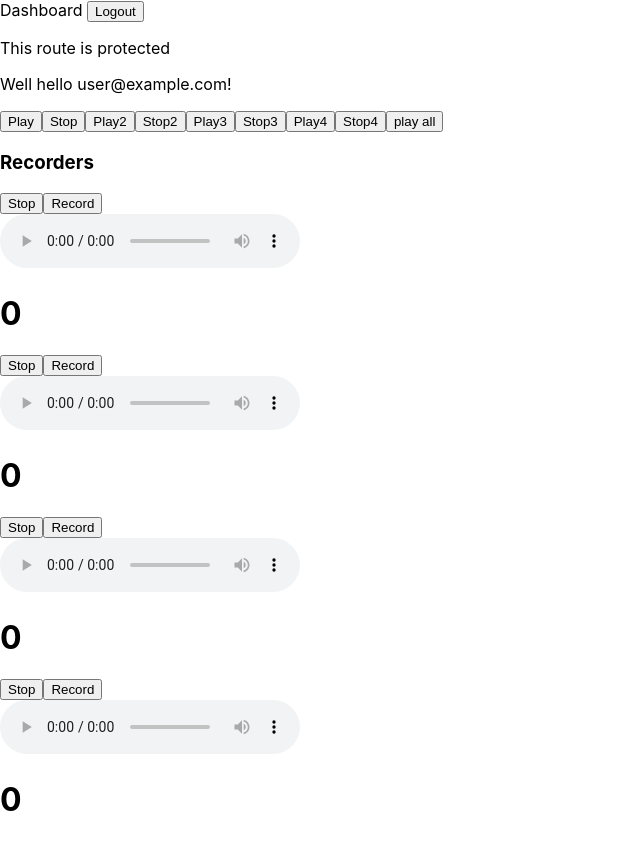
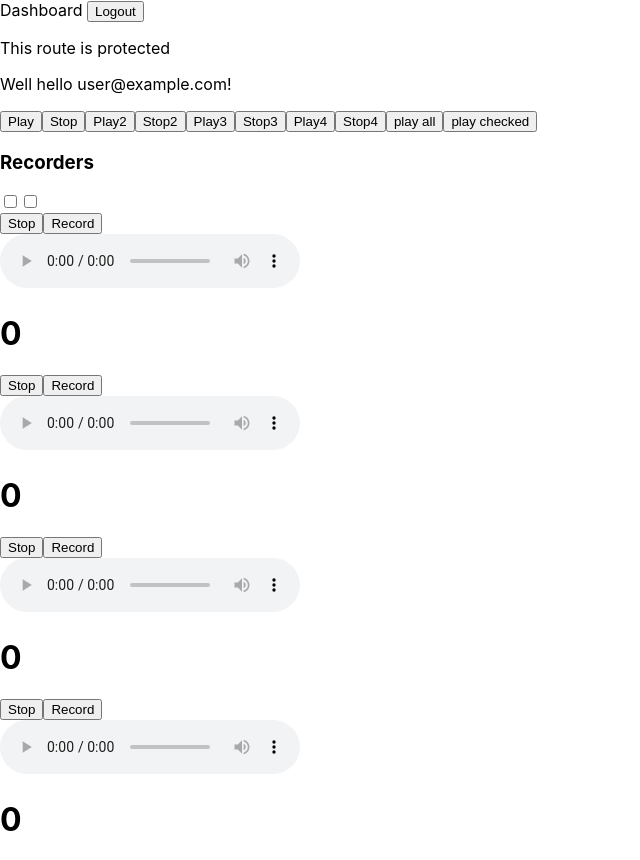
Before and after one commit to sofiaronnkvist/fourtrack, a Next.js app: page /dashboard in a window 1280 px wide. Shown: the whole page, without its empty margins (0-640 px from the left). Built offline with nearby package versions, Linux system fonts and the light colour scheme; no server answers; sample sign-in values are in the browser's storage.

Commit message:
Checkbox logic, kind of working

```diff
--- a/pages/dashboard.jsx
+++ b/pages/dashboard.jsx
@@ -3,10 +3,10 @@ import Recorder from '../components/Recorder/Recorder';
 import { useAuth } from '../context/AuthContext';
 import { getFileFromStorage } from '../utils/getFileFromStorage';
 
-
 const Dashboard = () => {
   const { user } = useAuth();
   const [testArray, setTestArray] = useState([]);
+  const [playId, setPlayId] = useState();
 
   useEffect(() => {
     getFileFromStorage(user.uid).then((res) => setTestArray(res));
@@ -23,7 +23,36 @@ const Dashboard = () => {
     player3.play();
     player4.play();
   };
+  const playChecked = (id) => {
+    if (id == 1) {
+      player1.play();
+      return;
+    }
+    if (id == 2) {
+      player2.play();
+      return;
+    }
+    if (id == 3) {
+      player3.play();
+      return;
+    }
+    if (id == 4) {
+      player4.play();
+      return;
+    }
+  };
 
+  const handleChange = (event) => {
+    console.log(`event.target: ${event.target.value}`);
+    if (playId == event.target.value) {
+      console.log('in if');
+      setPlayId('');
+      return;
+    }
+    setPlayId(event.target.value);
+    console.log(`play id after if: ${playId}`);
+  };
+  console.log(`PlayId outside func: ${playId}`);
   return (
     <div>
       <p>This route is protected</p>
@@ -38,8 +67,13 @@ const Dashboard = () => {
       <button onClick={() => player4.play()}>Play4</button>
       <button onClick={() => player4.pause()}>Stop4</button>
       <button onClick={() => playAll()}>play all</button>
+      <button onClick={() => playChecked(playId)}>play checked</button>
 
       <h3>Recorders</h3>
+      <form>
+        <input onChange={handleChange} type='checkbox' value='1'></input>
+        <input onChange={handleChange} type='checkbox' value='2'></input>
+      </form>
       <Recorder id={1}></Recorder>
       <Recorder id={2}></Recorder>
       <Recorder id={3}></Recorder>
```
